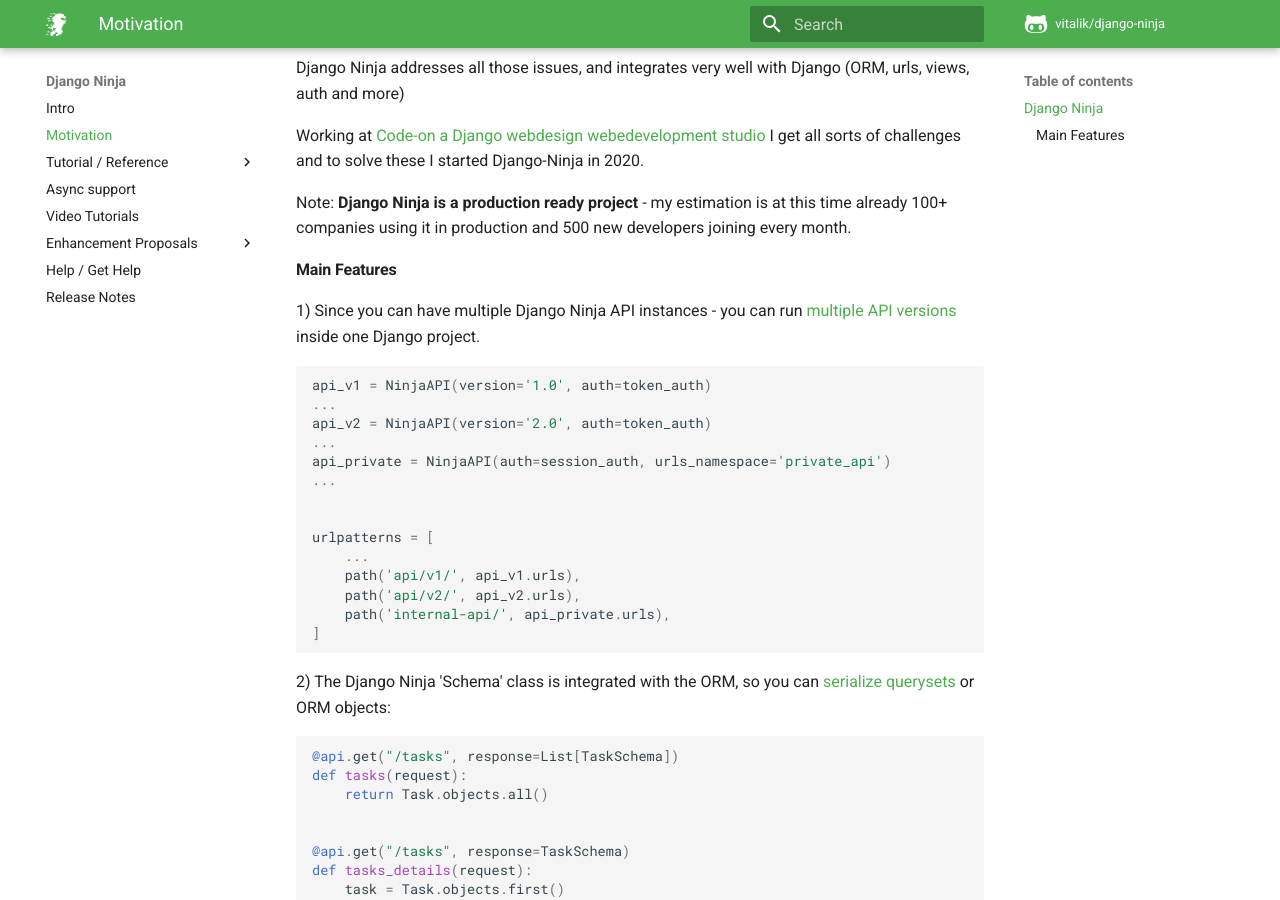
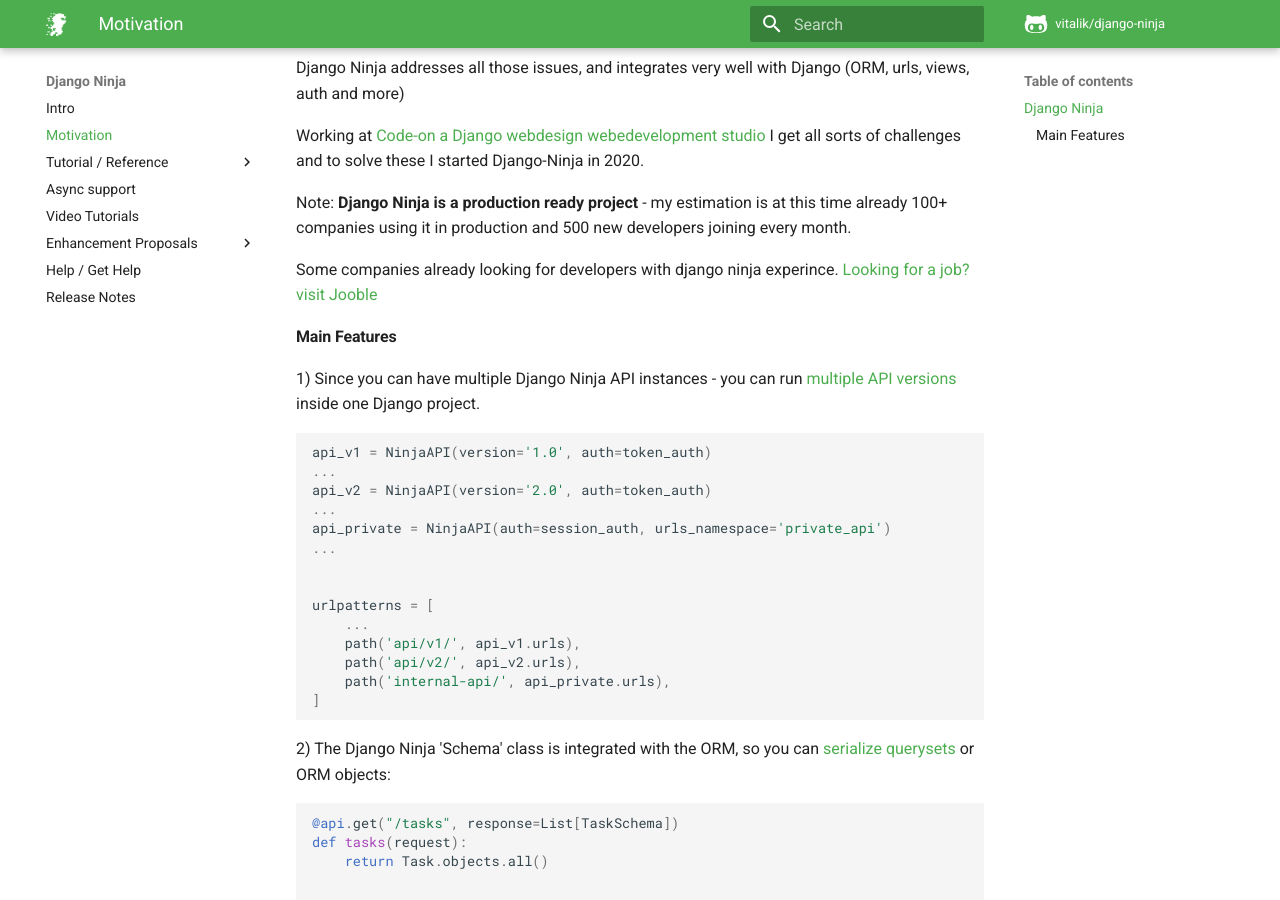
Before and after one commit to rainbow1016/django-master, an MkDocs documentation site: the page built from docs/docs/motivation.md, in a window 1280 px wide and 900 px high, scrolled down 1247 px. Built offline with MkDocs 1.6.1 and Material for MkDocs 9.7.7, drawn with Linux system fonts in a browser that asks for light colours; comment, search, counter and statistics services are not loaded.

Commit message:
Update motivation.md

```diff
--- a/docs/docs/motivation.md
+++ b/docs/docs/motivation.md
@@ -52,6 +52,8 @@ Working at [Code-on a Django webdesign webedevelopment studio](https://code-on.b
 
 Note: **Django Ninja is a production ready project** - my estimation is at this time already 100+ companies using it in production and 500 new developers joining every month.
 
+Some companies already looking for developers with django ninja experince. [Looking for a job? visit Jooble](https://jooble.org/)
+
 #### Main Features
 
 1) Since you can have multiple Django Ninja API instances - you can run [multiple API versions](/tutorial/versioning) inside one Django project.
```
